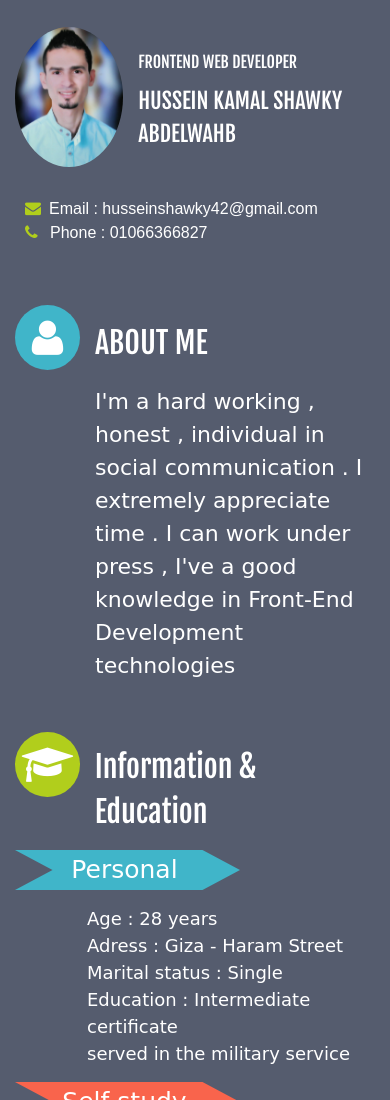
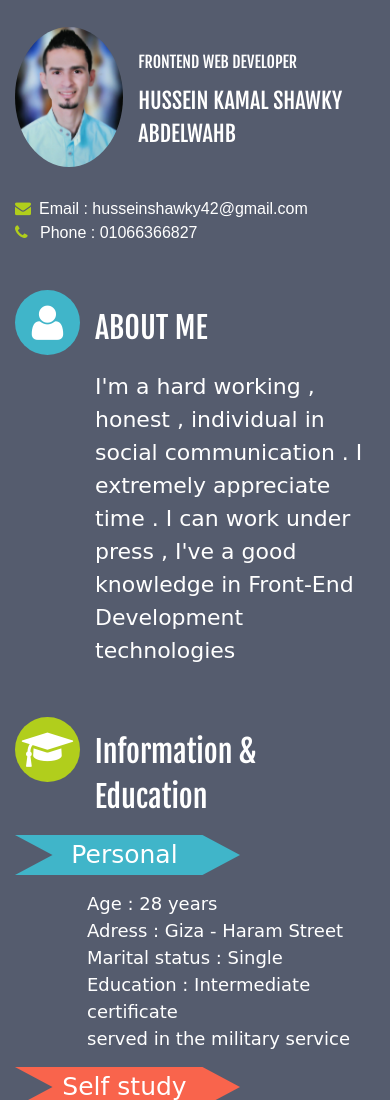
Before and after one commit to husseinshawky/cv2, a plain HTML site: page index.html in a window 390 px wide. Shown: the top 1100 px of the page. Drawn offline with nearby package versions, Linux system fonts and the light colour scheme; a web font is replaced by a local one.

Commit message:
Update cvStyle1.css

```diff
--- a/css/cvStyle1.css
+++ b/css/cvStyle1.css
@@ -75,7 +75,7 @@ font-family: 'Happy Monkey', cursive;
 
 .aboutMe {
     color: #fff;
-    margin-top: 50px;
+    margin-top: 35px;
 }
 
 .aboutMe i {
@@ -349,13 +349,12 @@ font-family: 'Happy Monkey', cursive;
 
     }
     .contactME {
-        color: rgb(255, 255, 255);
+        color: #fff;
         font-family: 'Hind Siliguri', sans-serif;
         font-size: 16px;
         margin-top: 20px;
-        padding:10px
+        padding:10px 0;
 
-        /* padding-top: 49px; */
     }
     .contactME p {
         margin:0
```
